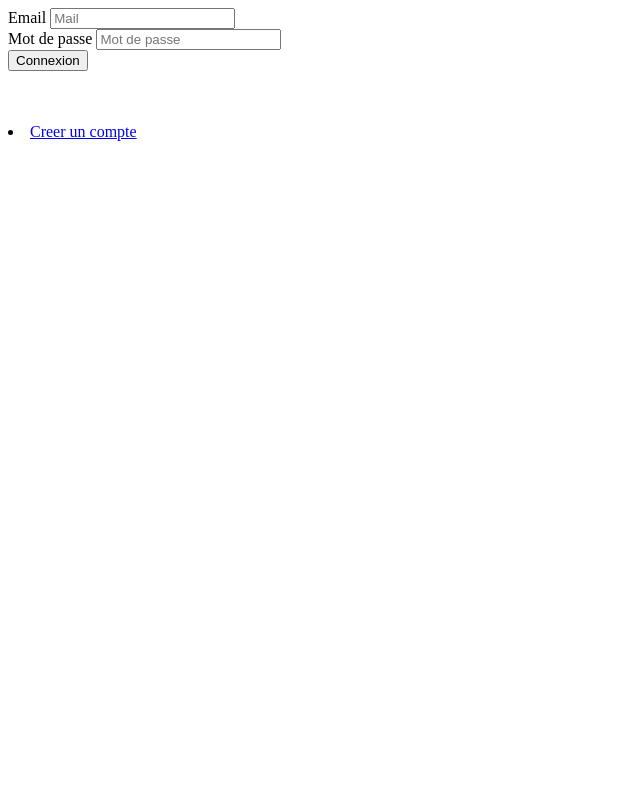
After one commit to MeddySeize/MFC_2020, a PHP site: page /element/connexion.php in a window 1280 px wide. The commit adds this page. Shown: the whole page, without its empty margins (0-640 px from the left). Run offline with PHP 8.4, Linux system fonts and the light colour scheme; a stand-in replaces the project's code that opens the database connection.

Commit message:
Ajout de la page connexion

```diff
--- /dev/null
+++ b/element/connexion.php
@@ -0,0 +1,30 @@
+
+<body>
+<div class="row">
+  <div class="col-md-3">
+
+  </div>
+
+
+  <div class="col-md-9">
+  <form action="check_connect.php" method="post">
+
+  <div class="form-group">
+    <label for="mail">Email</label>
+    <input type="text" class="form-control" id="mail" name="mail" placeholder="Mail">
+  </div>
+  <div class="form-group">
+    <label for="passwd">Mot de passe</label>
+    <input type="password" class="form-control" id="passwd" name="passwd" placeholder="Mot de passe">
+  </div>
+
+
+  <button type="submit" class="btn btn-default">Connexion</button>
+
+  </form>
+  <br><br>
+  <li><a href="inscription.php"> Creer un compte</a></li>
+
+  </div>
+
+<body>
--- a/navbar.php
+++ b/navbar.php
@@ -15,7 +15,7 @@
       <div class="navbar-collapse collapse w-100 order-3 dual-collapse2">
         <ul class="navbar-nav ml-auto">
           <li class="nav-item active">
-            <a href="#" class="nav-link">CONNEXION</a>
+            <a href="./element/connexion.php" class="nav-link">CONNEXION</a>
           </li>
         </ul>
       </div>
```
